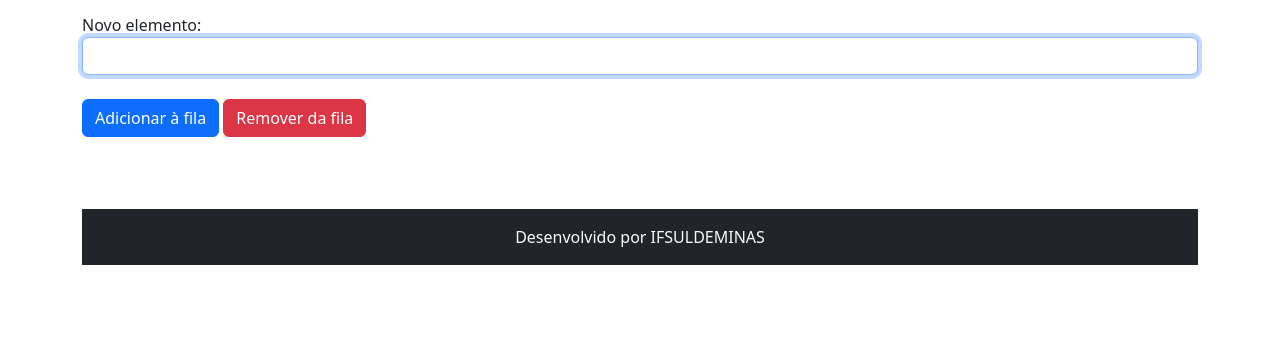
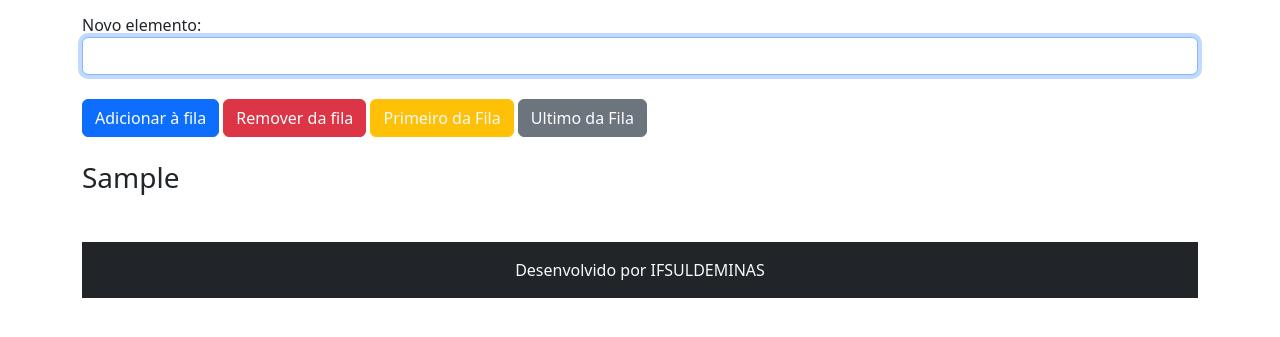
Before and after one commit to leopaivap/FilaJavaScript, a plain HTML site: page index.html in a window 1280 px wide. Both pictures are taken after typing "Sample" into the empty fields and a click on the button "Adicionar à fila". Shown: the part 125-462 px from the top of the page. Drawn offline with nearby package versions, Linux system fonts and the light colour scheme.

Commit message:
first and last

```diff
--- a/index.html
+++ b/index.html
@@ -24,10 +24,12 @@
         <br />
         <button class="btn btn-primary" onclick="addFila()">Adicionar à fila</button>
         <button class="btn btn-danger" onclick="removeFila()">Remover da fila</button>
+        <button class="btn btn-warning text-light" onclick="primeiroFila()">Primeiro da Fila</button>
+        <button class="btn btn-secondary" onclick="ultimoFila()">Ultimo da Fila</button>
         <br />
         <br />
       </div>
-        <h3 class="list-group" id="fila"></h3>
+        <h3 class="list-group" id="listFila"></h3>
     <footer class="footer bg-dark mt-5 py-3">
       <div class="container text-center">
         <span class="text-light">Desenvolvido por IFSULDEMINAS </span>
--- a/queue.js
+++ b/queue.js
@@ -26,11 +26,18 @@ class Fila{
             return true;
         else
             return false;
-
             teste logico manual - linha 31
         */
 
         return this.itens.length == 0;
+    }
+
+    first() {
+        return this.itens[0];
+    }
+
+    last() {
+        return this.itens[this.itens.length - 1];
     }
 
     //reescrevendo metodo toString();
--- a/script.js
+++ b/script.js
@@ -1,12 +1,16 @@
 let fila1 = new Fila(5);
+
+function mostrarFila(){
+    const filaElemento = document.getElementById("listFila");
+    filaElemento.textContent = fila1.toString();
+}
 
 function addFila(){
     const novo = document.getElementById("novoElemento");
     if(fila1.enqueue(novo.value)){
-        alert("Dado Inserido!");
         novo.value = "";
         novo.focus();
-        console.log(fila1);
+        mostrarFila();
     }
     else
         alert("Fila Cheia!");
@@ -18,7 +22,25 @@ function removeFila(){
     else{
         const rem = fila1.dequeue();
         alert("Elemento " + rem + " removido com sucesso!");
-        console.log(fila1);
+        mostrarFila();
     }
+}
 
+
+function primeiroFila(){
+    if(fila1.isEmpty())
+        alert("Fila Vazia!");
+    else {
+        let primeiro = fila1.first();
+        alert("Primeiro da Fila: " + primeiro);
+    }
 }
+
+function ultimoFila() {
+    if (fila1.isEmpty())
+        alert("Fila Vazia!");
+    else {
+        let ultimo = fila1.last();
+        alert("Ultimo da Fila: " + ultimo);
+    }
+}
```
